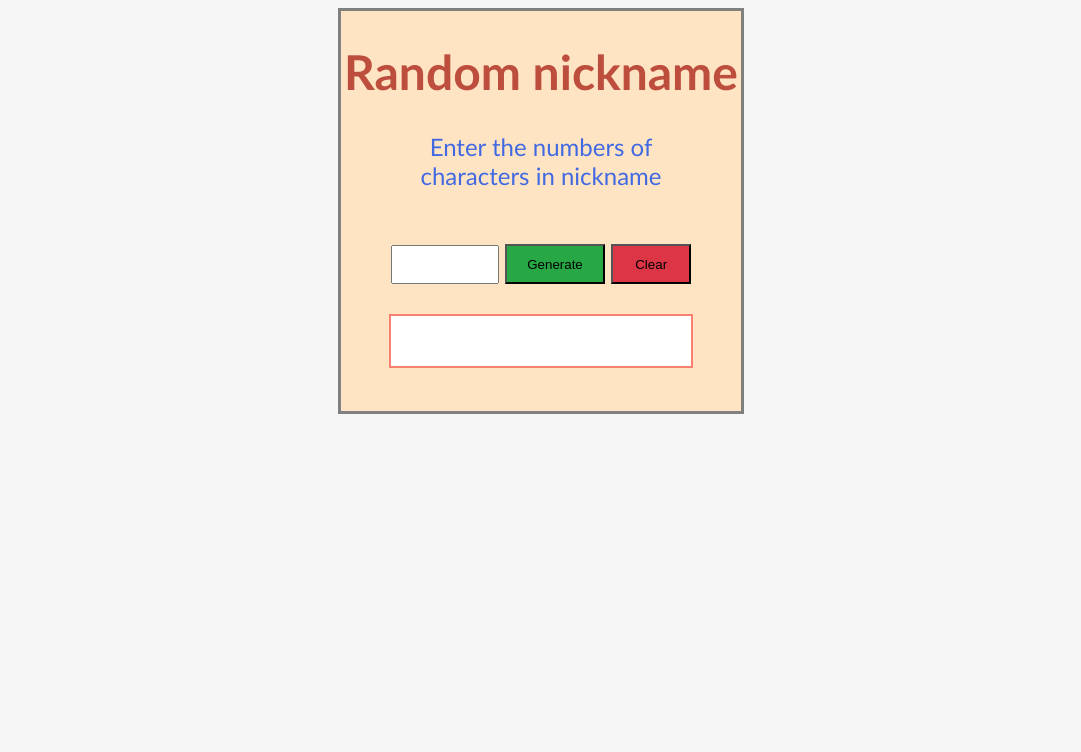
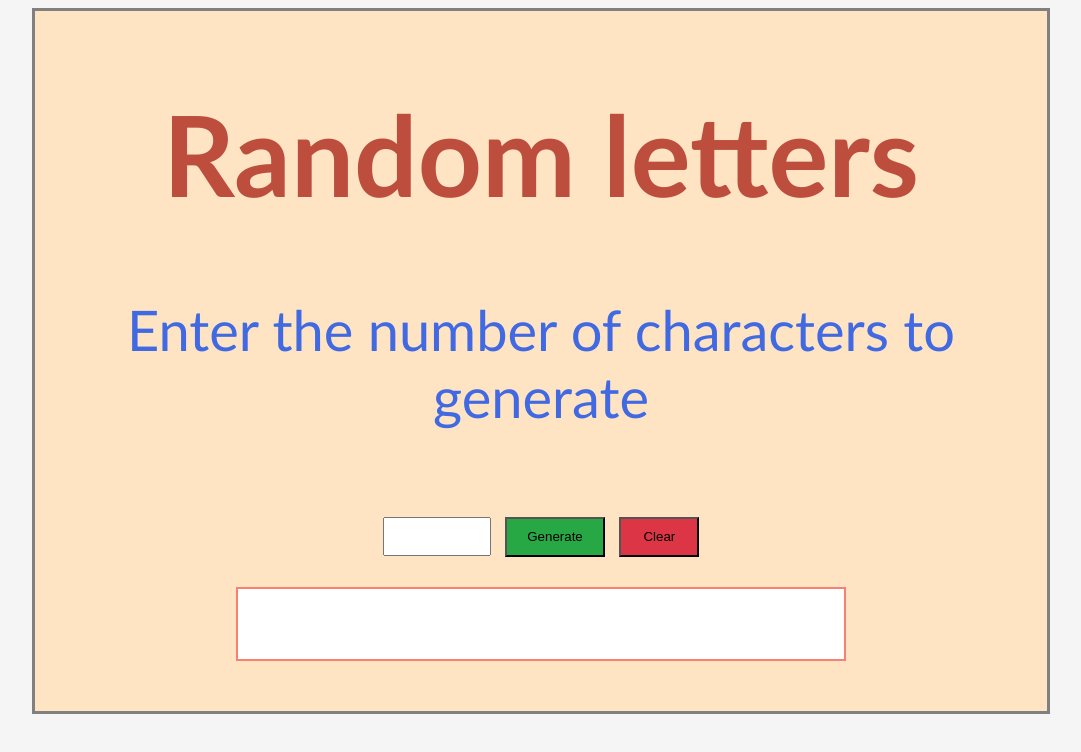
Before and after one commit to Inexpli/Random-letters, a plain HTML site: page index.html in a window 1280 px wide. Shown: the whole page, without its empty margins (99-1180 px from the left). Drawn offline with Linux system fonts and the light colour scheme.

Commit message:
Corrects

```diff
--- a/index.html
+++ b/index.html
@@ -7,8 +7,8 @@
 </head>
 <body>
     <div class="container">
-        <h1>Random nickname</h1>
-        <p>Enter the numbers of characters in nickname</p>
+        <h1>Random letters</h1>
+        <p>Enter the number of characters to generate</p>
         <input type="number" id="number" min="1" max="20">
         <button type="button" onclick="RunTheRandom()" id="generate">Generate</button>
         <button type="button" onclick="Clear()" id="clear">Clear</button>
--- a/stylesheet.css
+++ b/stylesheet.css
@@ -1,19 +1,19 @@
 .container {
     background-color: bisque;
-    width: 400px;
-    height: 400px;
+    width: 80%;
+    min-height: 700px;
     margin-right: auto;
     margin-left: auto;
     border: 3px solid gray;
     text-align: center;
     font-family: 'Gill Sans', 'Gill Sans MT', Calibri, 'Trebuchet MS', sans-serif;
     color: #bd4d3d;
-    font-size: 1.5rem;
+    font-size: 3.5rem;
 }
 
 .resault {
-    width: 300px;
-    height: 50px;
+    width: 60%;
+    min-height: 70px;
     background-color: white;
     margin-left: auto;
     margin-right: auto;
@@ -22,6 +22,7 @@
     display: flex;
     justify-content: center;
     align-items: center;
+    color: black;
 }
 
 h3 {
```
